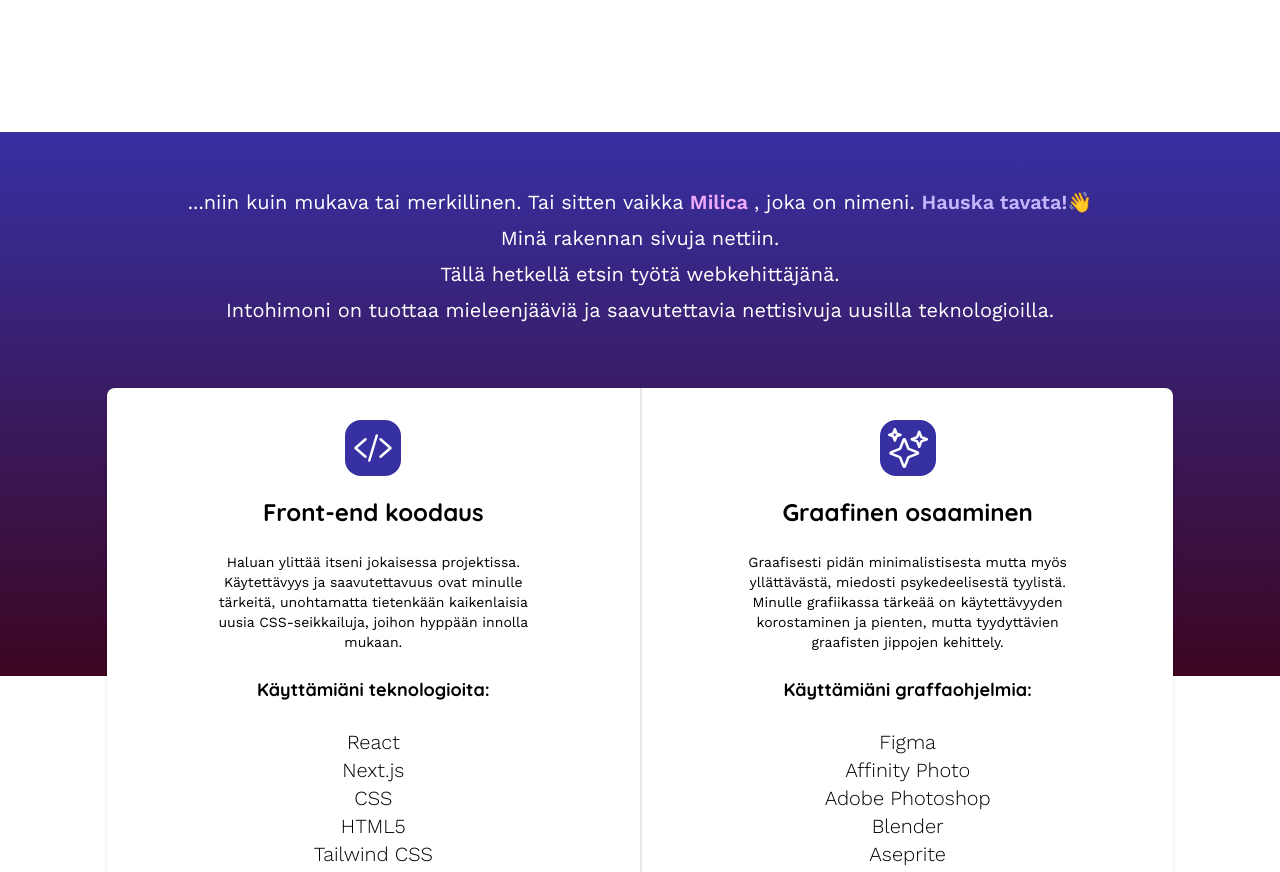
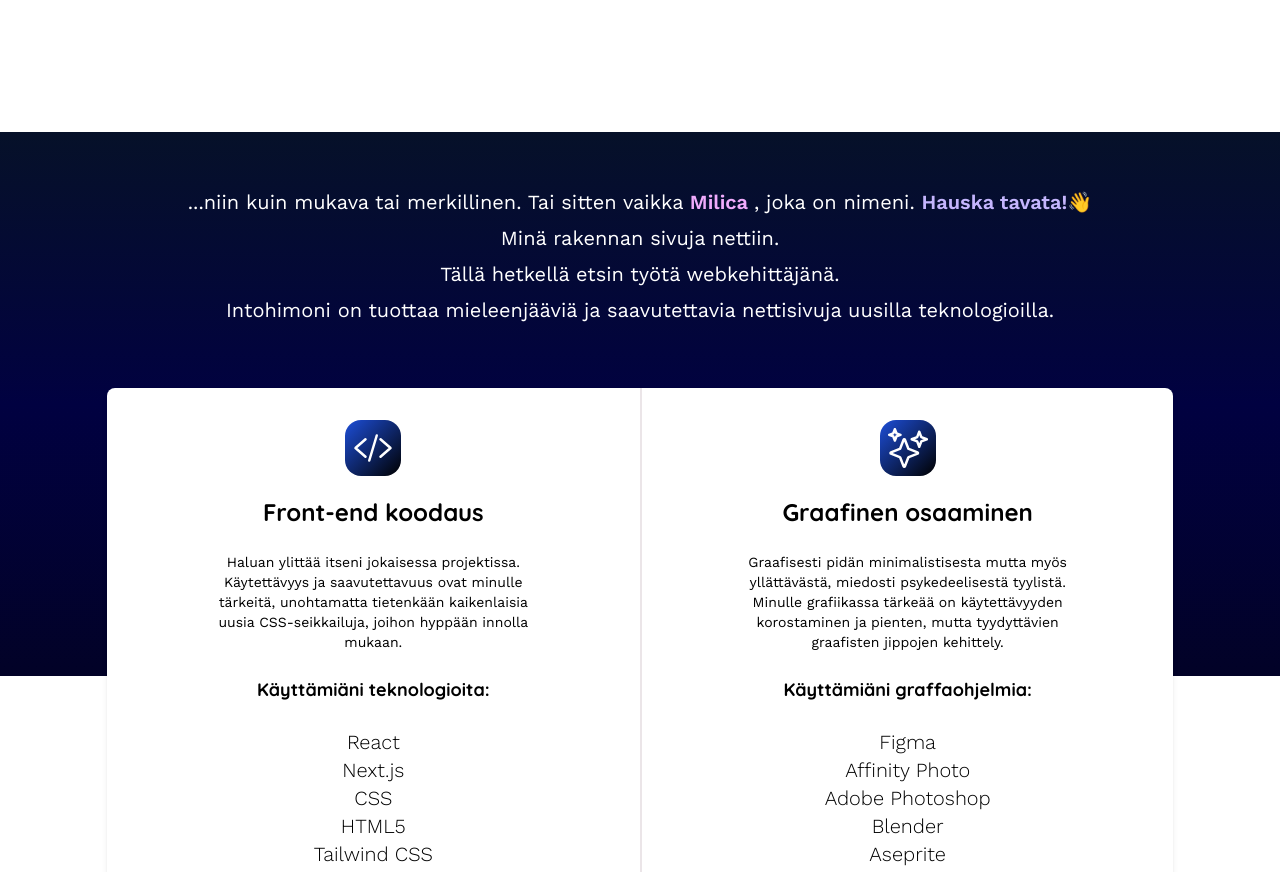
Before and after one commit to MilicaKrivokapic/Portfolio2022, a Next.js app: page / in a window 1280 px wide. Shown: the part 680-1552 px from the top of the page. Built offline with nearby package versions, Linux system fonts and the light colour scheme.

Commit message:
changed gradients

```diff
--- a/components/About.jsx
+++ b/components/About.jsx
@@ -1,7 +1,7 @@
 const About = () => {
   return (
     <section className="">
-      <div className=" font-Work text-white bg-gradient-to-b from-indigo-800 to-jazzberry-jam-700 bg-blend- w-full pb-[22rem] md:text-xl text-base p-14 lg:text-center ">
+      <div className=" font-Work text-white bg-gradient-to-b from-[#061129] via-[#010141] to-[#020227] w-full pb-[22rem] md:text-xl text-base p-14 lg:text-center ">
         <p className="xl:mb-2 mb-1">
           ...niin kuin mukava tai merkillinen. Tai sitten vaikka{" "}
           <span className=" text-fuchsia-300 font-semibold"> Milica </span>,
@@ -22,7 +22,7 @@ const About = () => {
       <div className="w-full flex flex-col items-center ">
         <div className=" bg-white font-Work rounded-lg w-5/6 shadow-md grid grid-flow-row divide-y-2 md:grid-cols-2 md:divide-x-2 md:divide-y-0 divide-jazzberry-jam-700/10 text-center xl:text-xl overflow-hidden -mt-72 ">
           <div className="flex flex-col items-center py-8 px-5">
-            <div className="w-14 text-white bg-indigo-800 rounded-2xl p-2 mb-5">
+            <div className="w-14 text-white bg-gradient-to-br from-blue-700 to-black rounded-2xl p-2 mb-5">
               <svg
                 xmlns="http://www.w3.org/2000/svg"
                 className="ionicon hover:animate-ping"
@@ -60,7 +60,7 @@ const About = () => {
             </ul>
           </div>
           <div className="flex flex-col items-center py-8 px-5">
-            <div className="w-14 text-white bg-indigo-800  rounded-2xl  p-2 mb-5">
+            <div className="w-14 text-white bg-gradient-to-br from-blue-700 to-black  rounded-2xl  p-2 mb-5">
               <svg
                 xmlns="http://www.w3.org/2000/svg"
                 className="ionicon hover:animate-ping"
```
